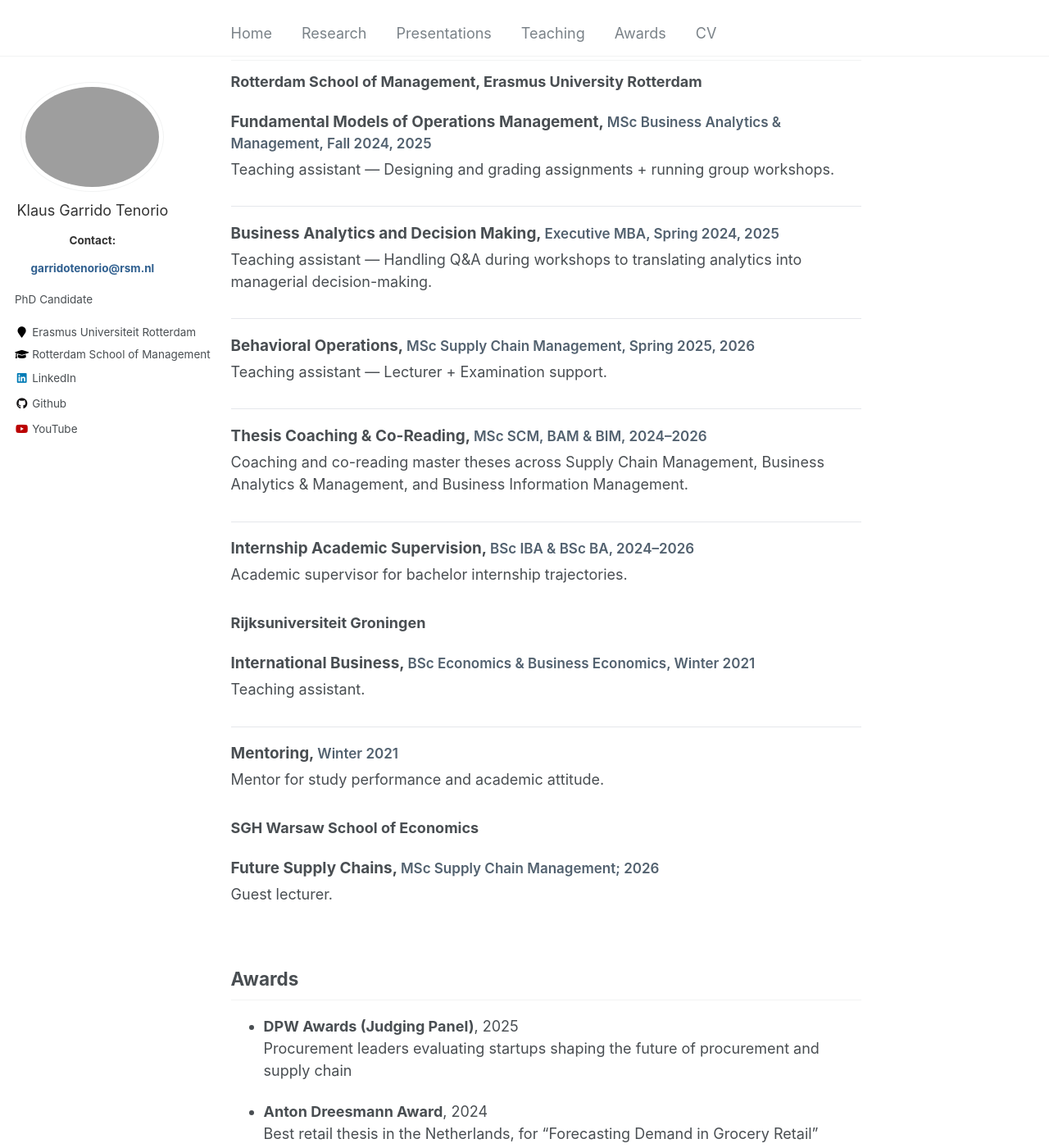
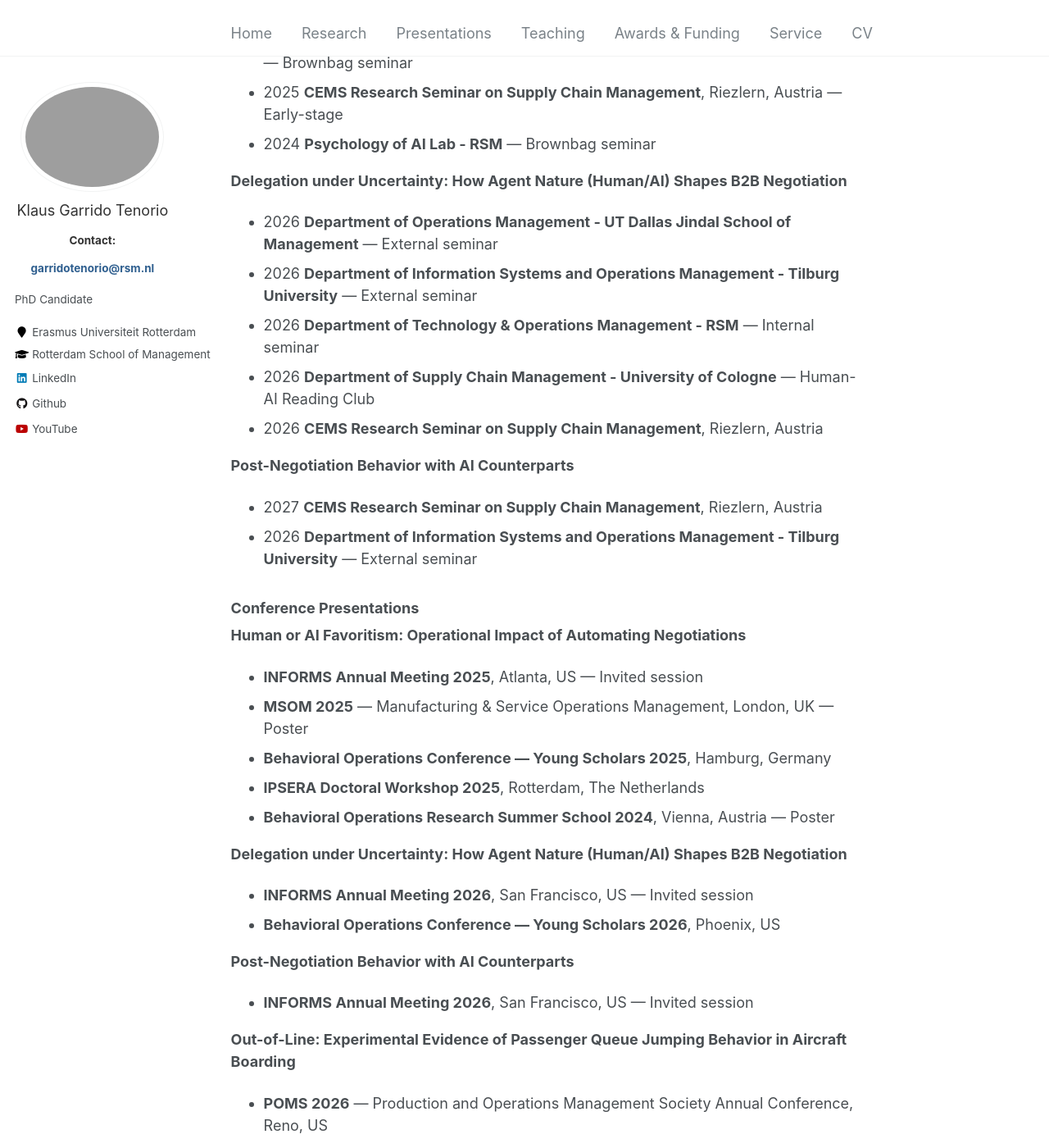
Before and after one commit to klausgarridotenorio/klausgarridotenorio.github.io, a Jekyll site: the page built from _pages/about.md, in a window 1280 px wide and 1400 px high, scrolled down 2647 px. Shown: the whole window at 82% size. Built offline with Jekyll 4.4.1, drawn with Linux system fonts in a browser that asks for light colours; some of the changed text lies outside the part shown.

Commit message:
update_oct

```diff
--- a/_pages/about.md
+++ b/_pages/about.md
@@ -21,7 +21,13 @@
 
 Airport Operations (Queue Jump) Passengers Boarding Before their Assigned Boarding Group.
 
+**Research Interests**
+
+Machine Customers, Behavioral Experiments, Decision Support Systems, Conversational Agents, Human-Bot Negotiations, Delegation to Virtual Agents, Human-Computer Interaction.
+
 ## Research
+
+### Working Papers
 
 <div class="research-list">
   <section class="research-item">
@@ -43,10 +49,14 @@
   </section>
 
   <section class="research-item">
-    <h3><strong>Out-of-Line: Field Evidence of Passenger Queue Jumping Behavior in Aircraft Boarding</strong></h3>
+    <h3><strong>Out-of-Line: Experimental Evidence of Passenger Queue Jumping Behavior in Aircraft Boarding</strong></h3>
     <p class="research-authors">Klaus Garrido Tenorio, Monika Westphal, Chantale Köster</p>
   </section>
+</div>
 
+### Short Papers
+
+<div class="research-list">
   <section class="research-item">
     <h3><strong>Hybrid (Rule-based + Gen AI) Chatbot: Automating Negotiations</strong></h3>
     <p class="research-authors">Klaus Garrido Tenorio, Michael Becker-Peth, and Jelle de Vries</p>
@@ -62,33 +72,87 @@
       <p>This paper proposes a hybrid framework combining rule-based systems with Large Language Models (LLMs) for automated supply chain negotiations. Building on successful industry implementations of rule-based negotiation bots and addressing vulnerabilities identified in MIT's 2025 LLM negotiation competition, the approach leverages game-theoretic principles while utilizing LLMs for natural language tasks. The natural language tasks include Constraint and Offer Interpreters, and Message Generation. In a nutshell: 1) prompt the LLM with game-theoretic offers; 2) check if the generated message is profitable enough. A rule-based wrapper ensures Pareto-efficient outcomes by validating LLM outputs post-generation before sending them to the counterpart. Although designed for procurement negotiations, researchers and practitioners can apply this framework to various negotiation contexts. It is entirely developed in Python, a widely-used open-source programming language. (https://doi.org/10.1007/978-3-032-26717-7_24)</p>
     </div>
   </section>
+
+  <section class="research-item">
+    <h3><strong>Agentic LLM Negotiator vs Hybrid Chatbot</strong></h3>
+    <p class="paper-status"><em>Short paper</em></p>
+  </section>
 </div>
 
-## Conference Presentations
+### Research Visit
 
-- **INFORMS 2026** — Invited BOM session presentation (1st &amp; 2nd working paper)
-- **POMS 2026** — Production and Operations Management Society Annual Conference (Airport Operations paper)
-- **Behavioral Operations Conference — Young Scholars**, 2025 &amp; 2026 (1st &amp; 2nd working paper)
-- **CEMS Research Seminar on Supply Chain Management**, Riezlern, Austria, 2025 &amp; 2026
-- **INFORMS 2025** — Invited BOM session presentation (1st working paper)
-- **CONVERSATIONS 2025** — Chatbots and Human-Centered AI (Technical Paper)
-- **MSOM 2025** — Manufacturing &amp; Service Operations Management (1st working paper)
-- **IPSERA Doctoral Workshop 2025**, Rotterdam, The Netherlands (1st working paper)
+- **UT Dallas, Naveen Jindal School of Management**, Nov–Dec 2026 — hosted by Prof. Kyle Hyndman
 
-## Seminar Presentations
+## Presentations
 
-- 2026 **Department Information Systems and Operations Management - Tilburg University** — External seminar
-- 2026 **Department of Technology &amp; Operation Management - RSM** — Internal seminar
-- 2026 **Department of Supply Chain Management &amp; University of Cologne** — Human-AI Reading Club
-- 2025 **Negotiation and Team Resources (NTR)** - AI Negotiation Think Tank
-- 2025 **Department Operation Management - Information Systems - IE University** — Brownbag seminar
+### Invited Seminar Presentations
+
+**Human or AI Favoritism: Operational Impact of Automating Negotiations**
+
+- 2026 **Department of Information Systems and Operations Management - Tilburg University** — External seminar
+- 2026 **Department of Supply Chain Management - University of Cologne** — Human-AI Reading Club
+- 2025 **Department of Technology &amp; Operations Management - RSM** — Internal seminar
+- 2025 **Negotiation and Team Resources (NTR)** — AI Negotiation Think Tank (online)
+- 2025 **Department of Operations Management &amp; Information Systems - IE University** — Brownbag seminar
+- 2025 **CEMS Research Seminar on Supply Chain Management**, Riezlern, Austria — Early-stage
 - 2024 **Psychology of AI Lab - RSM** — Brownbag seminar
+
+**Delegation under Uncertainty: How Agent Nature (Human/AI) Shapes B2B Negotiation**
+
+- 2026 **Department of Operations Management - UT Dallas Jindal School of Management** — External seminar
+- 2026 **Department of Information Systems and Operations Management - Tilburg University** — External seminar
+- 2026 **Department of Technology &amp; Operations Management - RSM** — Internal seminar
+- 2026 **Department of Supply Chain Management - University of Cologne** — Human-AI Reading Club
+- 2026 **CEMS Research Seminar on Supply Chain Management**, Riezlern, Austria
+
+**Post-Negotiation Behavior with AI Counterparts**
+
+- 2027 **CEMS Research Seminar on Supply Chain Management**, Riezlern, Austria
+- 2026 **Department of Information Systems and Operations Management - Tilburg University** — External seminar
+
+### Conference Presentations
+
+**Human or AI Favoritism: Operational Impact of Automating Negotiations**
+
+- **INFORMS Annual Meeting 2025**, Atlanta, US — Invited session
+- **MSOM 2025** — Manufacturing &amp; Service Operations Management, London, UK — Poster
+- **Behavioral Operations Conference — Young Scholars 2025**, Hamburg, Germany
+- **IPSERA Doctoral Workshop 2025**, Rotterdam, The Netherlands
+- **Behavioral Operations Research Summer School 2024**, Vienna, Austria — Poster
+
+**Delegation under Uncertainty: How Agent Nature (Human/AI) Shapes B2B Negotiation**
+
+- **INFORMS Annual Meeting 2026**, San Francisco, US — Invited session
+- **Behavioral Operations Conference — Young Scholars 2026**, Phoenix, US
+
+**Post-Negotiation Behavior with AI Counterparts**
+
+- **INFORMS Annual Meeting 2026**, San Francisco, US — Invited session
+
+**Out-of-Line: Experimental Evidence of Passenger Queue Jumping Behavior in Aircraft Boarding**
+
+- **POMS 2026** — Production and Operations Management Society Annual Conference, Reno, US
+
+**Hybrid (Rule-based + Gen AI) Chatbot: Automating Negotiations**
+
+- **CONVERSATIONS 2025** — Chatbots and Human-Centered AI, Lübeck, Germany — Short-paper presentation
+
+### Industry Engagement
+
+- 2026 **Austrian Airlines** — Presentation of experimental results to the Ground Experience Hub, Vienna, Austria
+- 2025 **AI Builders** — "Automated Negotiation: AI is Transforming Procurement with Hybrid LLM Chatbots", Amsterdam, The Netherlands ([Recording](https://www.youtube.com/watch?v=RCPtJney7-s&t=46m2s))
+- 2025 **DPW Awards** — Judge, Early and Growth Stage Startups, Amsterdam, The Netherlands
 
 ## Teaching
 
 **Rotterdam School of Management, Erasmus University Rotterdam**
 
 <div class="teaching-course-list">
+  <section class="teaching-course">
+    <h3>Research Methods, <span class="teaching-course__meta">MSc Supply Chain Management, Fall 2026</span></h3>
+    <p>Teaching assistant — Single lecture.</p>
+  </section>
+
   <section class="teaching-course">
     <h3>Fundamental Models of Operations Management, <span class="teaching-course__meta">MSc Business Analytics &amp; Management, Fall 2024, 2025</span></h3>
     <p>Teaching assistant — Designing and grading assignments + running group workshops.</p>
@@ -101,7 +165,7 @@
 
   <section class="teaching-course">
     <h3>Behavioral Operations, <span class="teaching-course__meta">MSc Supply Chain Management, Spring 2025, 2026</span></h3>
-    <p>Teaching assistant — Lecturer + Examination support.</p>
+    <p>Teaching assistant — Single lecture + Examination support.</p>
   </section>
 
   <section class="teaching-course">
@@ -112,6 +176,15 @@
   <section class="teaching-course">
     <h3>Internship Academic Supervision, <span class="teaching-course__meta">BSc IBA &amp; BSc BA, 2024–2026</span></h3>
     <p>Academic supervisor for bachelor internship trajectories.</p>
+  </section>
+</div>
+
+**SGH Warsaw School of Economics**
+
+<div class="teaching-course-list">
+  <section class="teaching-course">
+    <h3>Future Supply Chains, <span class="teaching-course__meta">MSc Supply Chain Management, Spring 2026</span></h3>
+    <p>Guest lecturer (online).</p>
   </section>
 </div>
 
@@ -129,19 +202,9 @@
   </section>
 </div>
 
-**SGH Warsaw School of Economics**
+## Awards and Funding
 
-<div class="teaching-course-list">
-  <section class="teaching-course">
-    <h3>Future Supply Chains, <span class="teaching-course__meta">MSc Supply Chain Management; 2026</span></h3>
-    <p>Guest lecturer.</p>
-  </section>
-</div>
-
-## Awards
-
-- **DPW Awards (Judging Panel)**, 2025
-  Procurement leaders evaluating startups shaping the future of procurement and supply chain
+### Awards
 
 - **Anton Dreesmann Award**, 2024
   Best retail thesis in the Netherlands, for "Forecasting Demand in Grocery Retail"
@@ -150,7 +213,30 @@
 
 - **2nd Place**, IBM–FC Groningen Digital Business Challenge, 2021
 
-### Summer Schools & Training
+### Research Funding
+
+- **Erasmus Research Institute of Management (ERIM) Lab Experiment Grant**, 2024 &amp; 2026
+  €4,800 (2024) &amp; €6,000 (2026)
+
+- **NTR Research Grant**, 2025 — USD 8,160
+  *Under which conditions are managers more (vs. less) likely to delegate negotiation authority to an AI agent?*
+
+- **Tilburg University CentER-lab Grant**, 2025 — €5,000
+  *Delegating Negotiations to Humans or AI: Uncertain Superior vs Guaranteed Inferior Gains*
+
+## Academic Service
+
+- **Journal reviewing** — *Journal of Operations Management* (JOM), Technology Management department
+- **Conference reviewing** — Manufacturing &amp; Service Operations Management (MSOM) Conference, 2026; International Symposium on Chatbots and Human-Centered AI (CONVERSATIONS), 2025, 2026
+- **Grant reviewing** — Erasmus University GenAI Research Futures Grant, 2026
+- **Competition reviewing** — INFORMS Behavioral OM Section Best Working Paper Competition, 2025, 2026
+
+## Media
+
+- **Cadena SER** (radio interview with Sara Hidalgo), Jan 2024 — Disconnected and Disregarded: The Crisis of Obsolete Telecom Infrastructure in Rural Spain
+- **RSM**, 2025 — Full-time PhD testimony, featured among inspiring stories from PhD students
+
+## Summer Schools & Training
 
 - **Tinbergen Institute** — AI Agents
 - **Tinbergen Institute** — Deep Learning
```
Also changed, not shown: _data/navigation.yml (+5 -3 lines), _pages/awards.md (+11 -3 lines), _pages/research.md (+9 -3 lines), _pages/teaching.md (+16 -11 lines), 2 other files.
